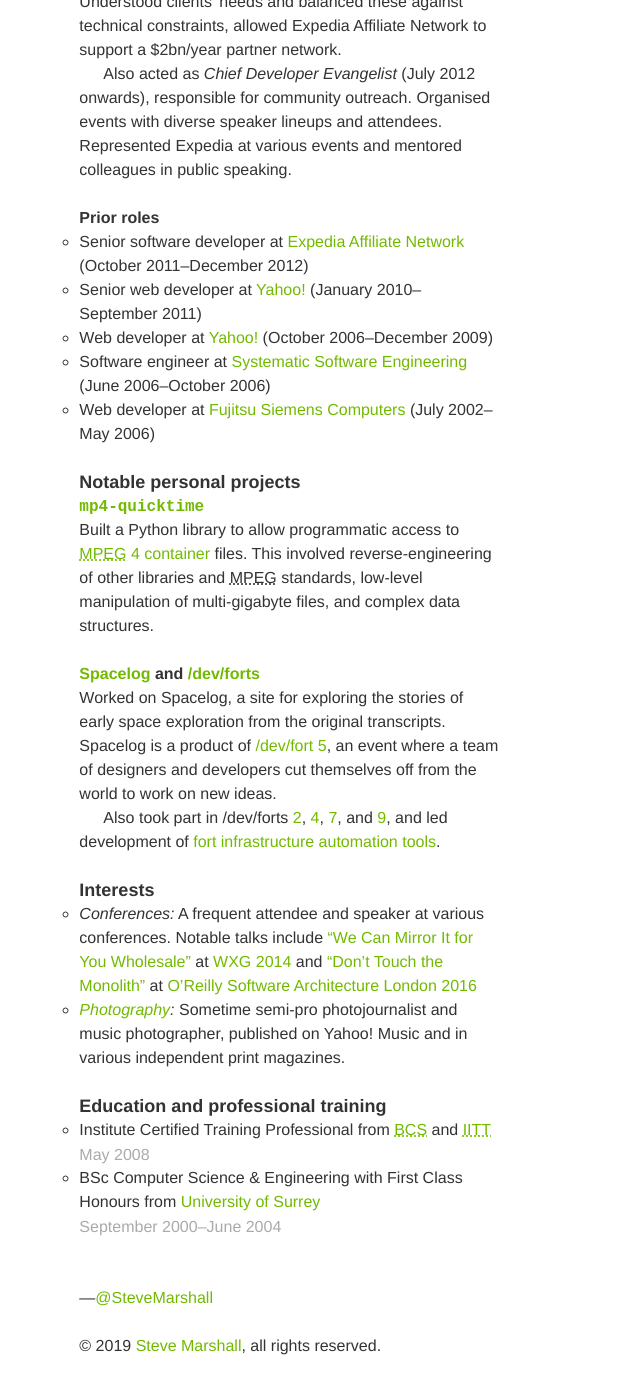
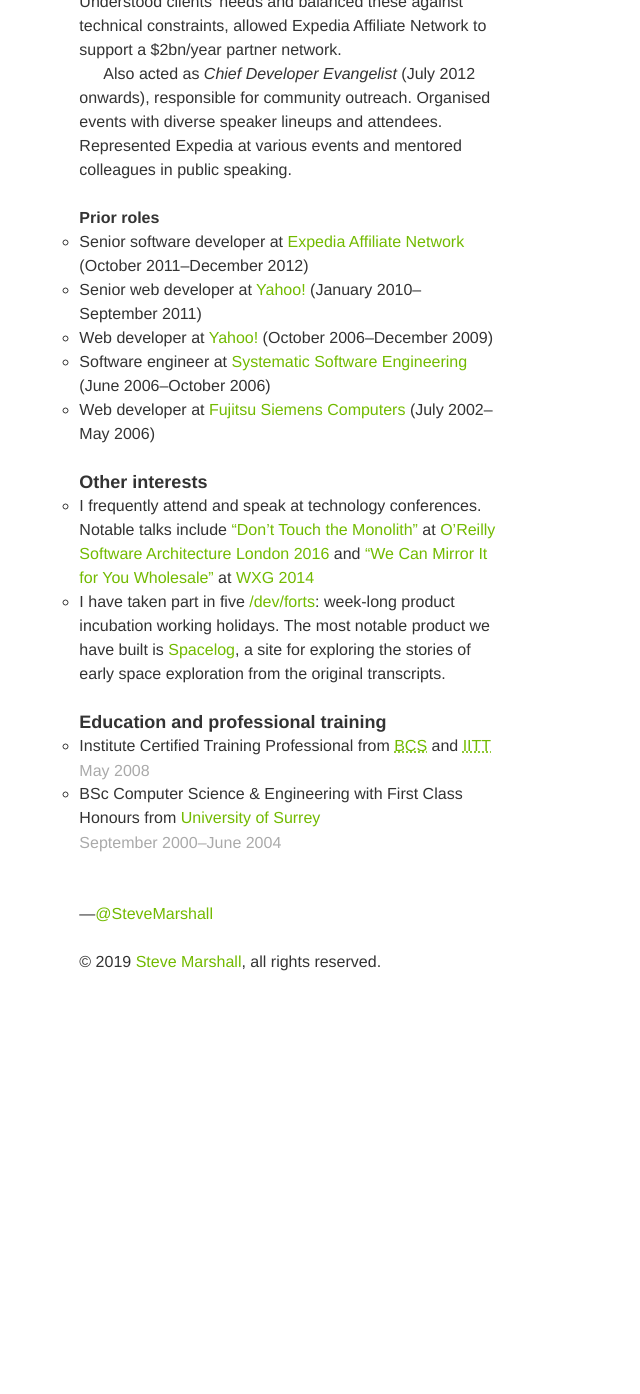
Before and after one commit to SteveMarshall/stevemarshall.github.io, a Jekyll site: the page built from cv.md, in a window 1280 px wide and 1400 px high, scrolled down 1791 px. Shown: the top 1394 px of the window, without its empty margins (0-640 px from the left). Built offline with Jekyll 4.4.1, drawn with Linux system fonts in a browser that asks for light colours; our own code applies the rules of GitHub Pages for plain Markdown files; after the commit the page ends 2807 px from its top, so only the background shows below that.

Commit message:
Simplify other interests
For the sorts of roles I'm doing, we don't need this amount of detail
about personal programming projects, so trim that right down.

```diff
--- a/cv.md
+++ b/cv.md
@@ -121,42 +121,20 @@
 - Web developer at [Fujitsu Siemens Computers](http://en.wikipedia.org/wiki/Fujitsu_Siemens_Computers) (<time datetime="2002-07-15">July 2002</time>--<time
 datetime="2006-05-26">May 2006</time>)
 
-## Notable personal projects
+## Other interests
 
-### [`mp4-quicktime`](http://github.com/SteveMarshall/mp4-quicktime)
-
-Built a Python library to allow programmatic access to
-[<abbr title="Moving Picture Experts Group">MPEG</abbr> 4
-container](http://en.wikipedia.org/wiki/MPEG-4_Part_14) files. This
-involved reverse-engineering of other libraries and <abbr title="Moving
-Picture Experts Group">MPEG</abbr> standards, low-level manipulation of
-multi-gigabyte files, and complex data structures.
-
-### [Spacelog](http://spacelog.org/) and [/dev/forts](http://devfort.com/)
-
-Worked on Spacelog, a site for exploring the stories of early space
-exploration from the original transcripts. Spacelog is a product of
-[/dev/fort 5](http://devfort.com/cohort/5/), an event where a team of
-designers and developers cut themselves off from the world to work on
-new ideas.
-
-Also took part in /dev/forts [2](http://devfort.com/cohort/2/),
-[4](http://devfort.com/cohort/4/), [7](http://devfort.com/cohort/7/),
-and [9](http://devfort.com/cohort/9/), and led development of [fort
-infrastructure automation tools](https://vimeo.com/108353428).
-
-## Interests
-
-- *Conferences:* A frequent attendee and speaker at various
-  conferences. Notable talks include [“We Can Mirror It for You
-  Wholesale”](https://vimeo.com/108353428) at [WXG
-  2014](https://wxg.co.uk) and [“Don't Touch the
+- I frequently attend and speak at technology conferences. Notable
+  talks include [“Don't Touch the
   Monolith”](https://www.youtube.com/watch?v=47vCm9FA1Lg) at [O'Reilly
   Software Architecture London
-  2016](https://conferences.oreilly.com/software-architecture)
-- *[Photography](http://www.flickr.com/photos/steviebm/sets/72157625921906399/):*
-  Sometime semi-pro photojournalist and music photographer,
-  published on Yahoo! Music and in various independent print magazines.
+  2016](https://conferences.oreilly.com/software-architecture) and [“We
+  Can Mirror It for You Wholesale”](https://vimeo.com/108353428) at
+  [WXG 2014](https://wxg.co.uk)
+- I have taken part in five [/dev/forts](http://devfort.com/):
+  week-long product incubation working holidays. The most notable
+  product we have built is [Spacelog](http://spacelog.org/), a site for
+  exploring the stories of early space exploration from the original
+  transcripts.
 
 ## Education and professional training
 
```
